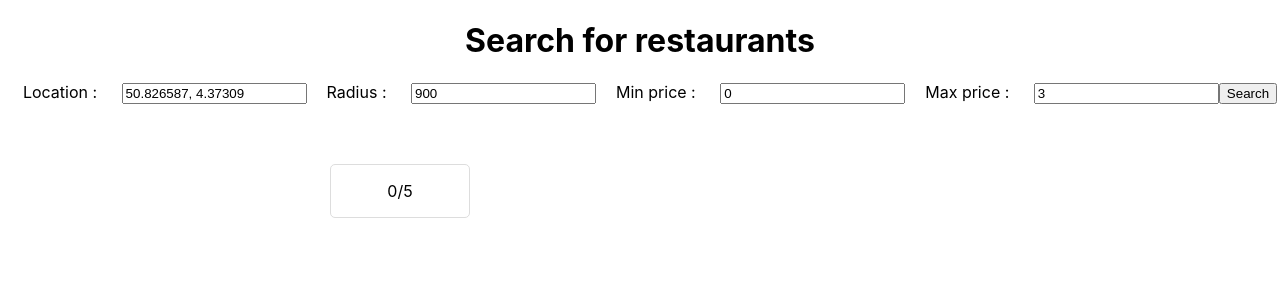
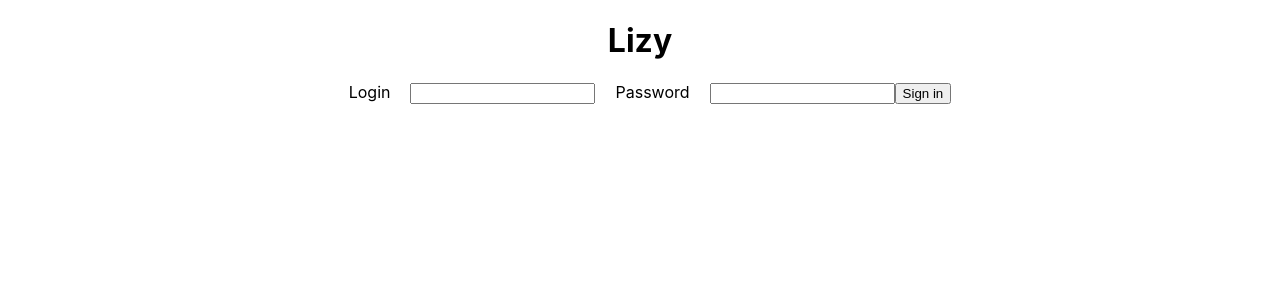
Before and after one commit to Caspaaa/lizy-app, a React (Create React App) app: page / in a window 1280 px wide. Shown: the top 300 px of the page. Built offline with nearby package versions, Linux system fonts and the light colour scheme.

Commit message:
created WithAuth component to protect routes / created Login component

```diff
--- a/src/App.tsx
+++ b/src/App.tsx
@@ -2,6 +2,8 @@ import "./App.css";
 import React from "react";
 import { BrowserRouter as Router, Switch, Route } from "react-router-dom";
 import { Search } from "./components/Search";
+import { Login } from "./components/Login";
+import { WithAuth } from "./components/WithAuth";
 
 function App() {
   return (
@@ -10,7 +12,12 @@ function App() {
         <div className="qover">
           <Switch>
             <Route path="/" exact>
-              <Search />
+              <Login />
+            </Route>
+            <Route path="/places" exact>
+              <WithAuth>
+                <Search />
+              </WithAuth>
             </Route>
           </Switch>
         </div>
--- /dev/null
+++ b/src/components/Login.tsx
@@ -0,0 +1,74 @@
+import * as React from "react";
+import { useHistory } from "react-router-dom";
+
+interface Props {}
+
+export const Login: React.FunctionComponent<Props> = () => {
+  let history = useHistory();
+
+  const [user, setUser] = React.useState({
+    login: "",
+    password: "",
+  });
+
+  const handleInputChange = (event: any) => {
+    const { value, name } = event.target;
+
+    setUser({
+      ...user,
+      [name]: value,
+    });
+  };
+
+  const onSubmit = async (event: any) => {
+    event.preventDefault();
+
+    try {
+      const response = await fetch("http://localhost:8000/api/getToken", {
+        method: "POST",
+        body: JSON.stringify(user),
+        headers: {
+          "Content-Type": "application/json",
+        },
+      });
+
+      const responseJSON = await response.json();
+
+      localStorage.setItem("token", responseJSON.token);
+
+      history.push("/places");
+    } catch (error) {
+      console.error(error);
+      alert("Error logging in please try again");
+    }
+  };
+
+  return (
+    <div>
+      <div>
+        <div>
+          <h1>Lizy</h1>
+          <form onSubmit={onSubmit}>
+            <label>Login</label>
+            <input
+              type="text"
+              name="login"
+              value={user.login}
+              onChange={handleInputChange}
+              required
+            />
+            <label>Password</label>
+            <input
+              type="password"
+              name="password"
+              value={user.password}
+              onChange={handleInputChange}
+              required
+            />
+            <input type="submit" value="Sign in" />
+          </form>
+        </div>
+      </div>
+    </div>
+  );
+};
--- a/src/components/Search.tsx
+++ b/src/components/Search.tsx
@@ -5,7 +5,7 @@ interface Props {}
 export const Search: React.FunctionComponent = (props: any) => {
   const [search, setSearch] = React.useState({
     location: "50.826587, 4.37309",
-    radius: 900,
+    radius: 200,
     priceRange: {
       min: 0,
       max: 3,
--- /dev/null
+++ b/src/components/WithAuth.tsx
@@ -0,0 +1,35 @@
+import React from "react";
+import { Redirect } from "react-router-dom";
+
+export const WithAuth: React.FunctionComponent = (props: any) => {
+  const [state, setState] = React.useState({
+    loading: true,
+    redirect: false,
+  });
+
+  React.useEffect(() => {
+    fetch("http://localhost:8000/api/authenticate", {
+      headers: {
+        Authorization: `Bearer ${localStorage.getItem("token")}`,
+      },
+    }).then((response) => {
+      const status = response.status;
+      if (status !== 200) {
+        setState({ loading: false, redirect: true });
+
+        return;
+      }
+
+      setState({ ...state, loading: false });
+    });
+  }, []);
+
+  const { loading, redirect } = state;
+  if (loading) {
+    return null;
+  }
+  if (redirect) {
+    return <Redirect to="/" />;
+  }
+  return props.children;
+};
--- a/src/index.css
+++ b/src/index.css
@@ -12,12 +12,14 @@ code {
     monospace;
 }
 
+/* SEARCH */
+
 .results {
   display: flex;
   flex-wrap: wrap;
   width: 50%;
   margin: 50px auto;
-  justify-content: space-between;
+  justify-content: flex-start;
 }
 
 .restaurant {
```
